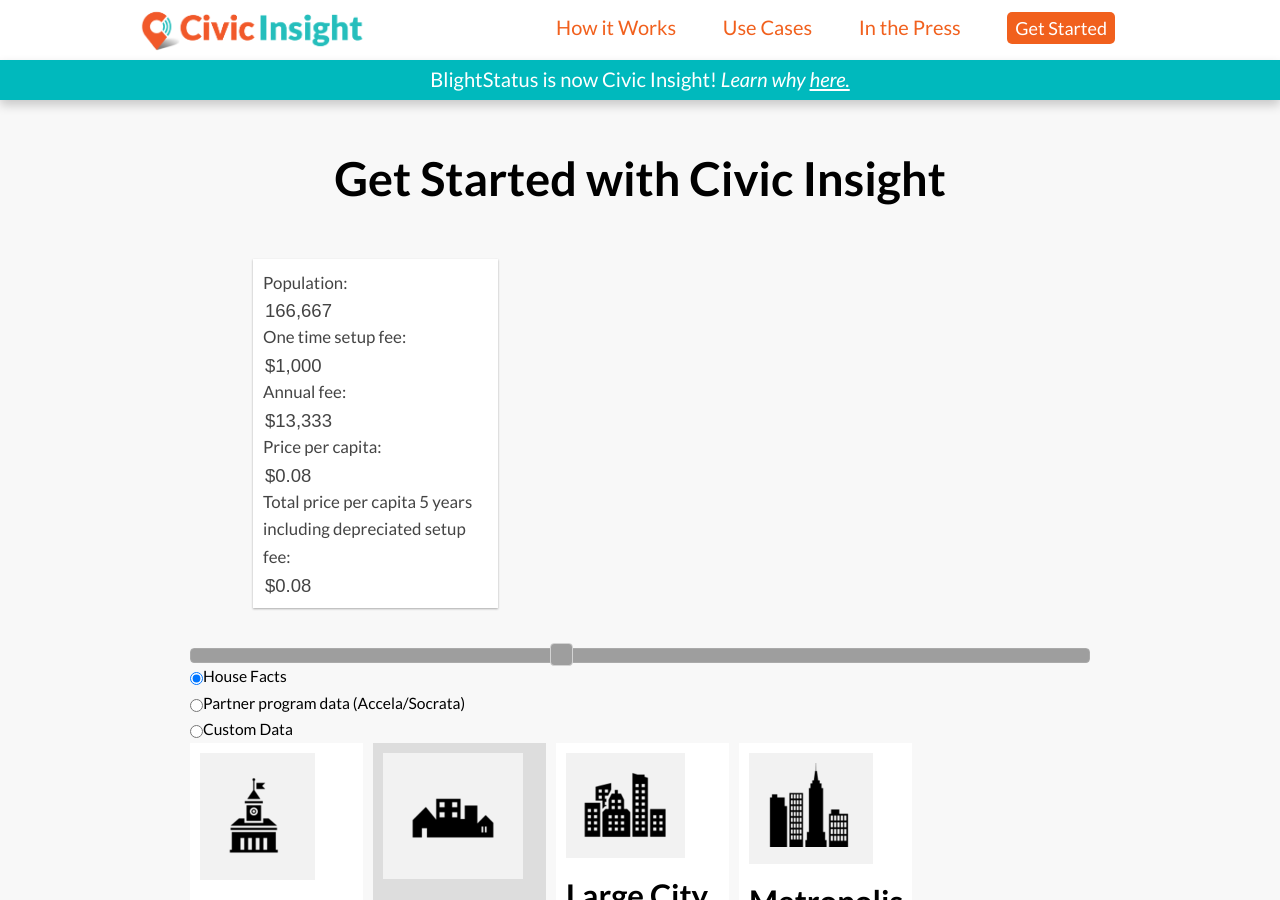
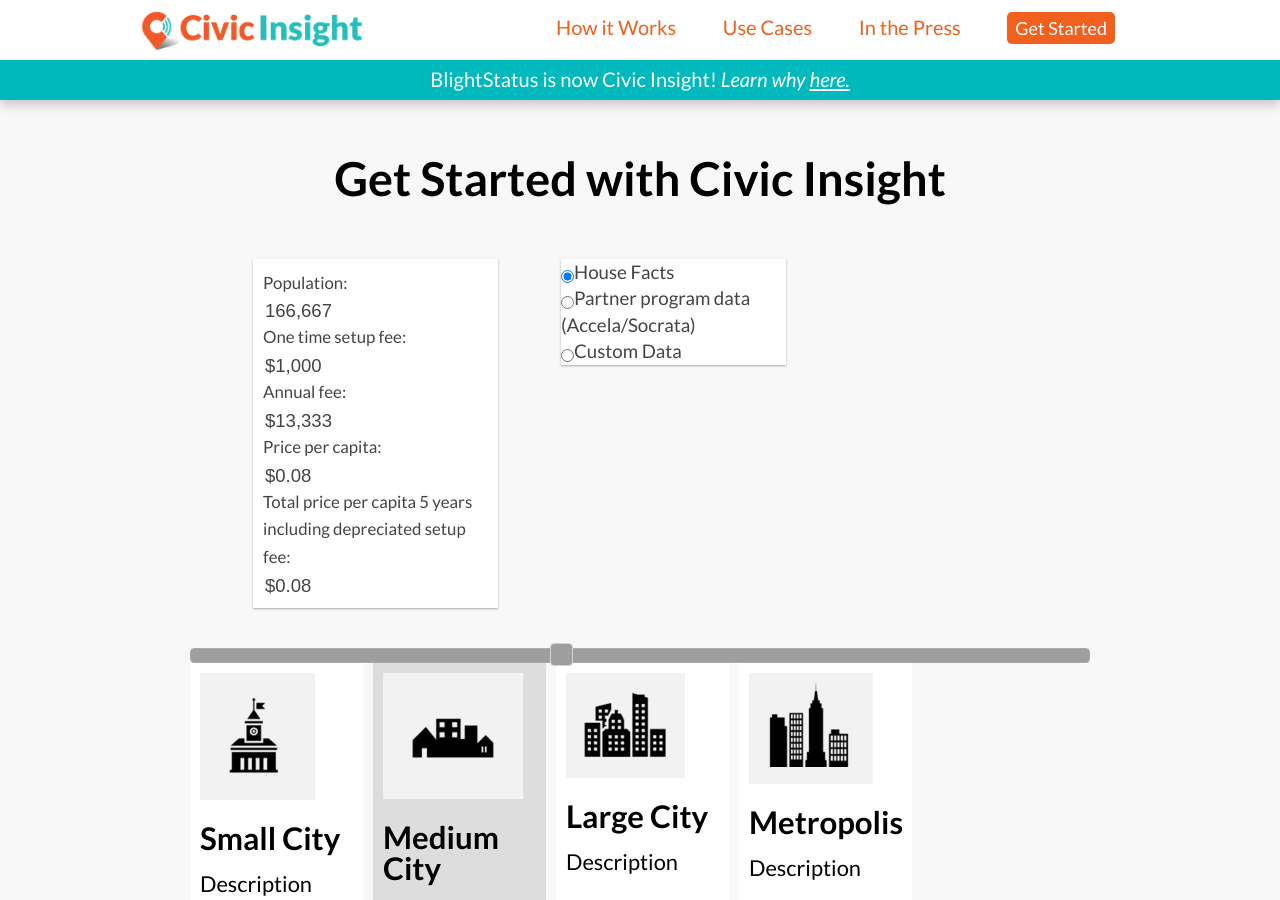
Before and after one commit to civicindustries/civicinsight.com, a Jekyll site: the page built from index.html, in a window 1280 px wide and 900 px high, scrolled down 2250 px. Built offline with Jekyll 4.4.1, drawn with Linux system fonts in a browser that asks for light colours; nearby versions of some CDN libraries; Markdown is read by kramdown in place of the engine named in the settings; grey boxes are pictures that could not be loaded.

```diff
--- a/_includes/home/pricing.html
+++ b/_includes/home/pricing.html
@@ -33,16 +33,19 @@
 
 
         </div>
+
+        <div id="plans"  class="right-column box white-background" >
+          <input type="radio" name="data_plan" value="house_facts">House Facts<br />
+          <input type="radio" name="data_plan" value="partner">Partner program data (Accela/Socrata)<br />
+          <input type="radio" name="data_plan" value="custom">Custom Data<br />
+        </div>
+
         <div class="clear"></div>
 
         <div id="slider"></div>
 
 
-        <div id="plans">
-          <input type="radio" name="data_plan" value="house_facts">House Facts<br />
-          <input type="radio" name="data_plan" value="partner">Partner program data (Accela/Socrata)<br />
-          <input type="radio" name="data_plan" value="custom">Custom Data<br />
-        </div>
+
 
 
         <div class="categories">
```
Also changed, not shown: javascripts/slider.js (+21 -0 lines).
